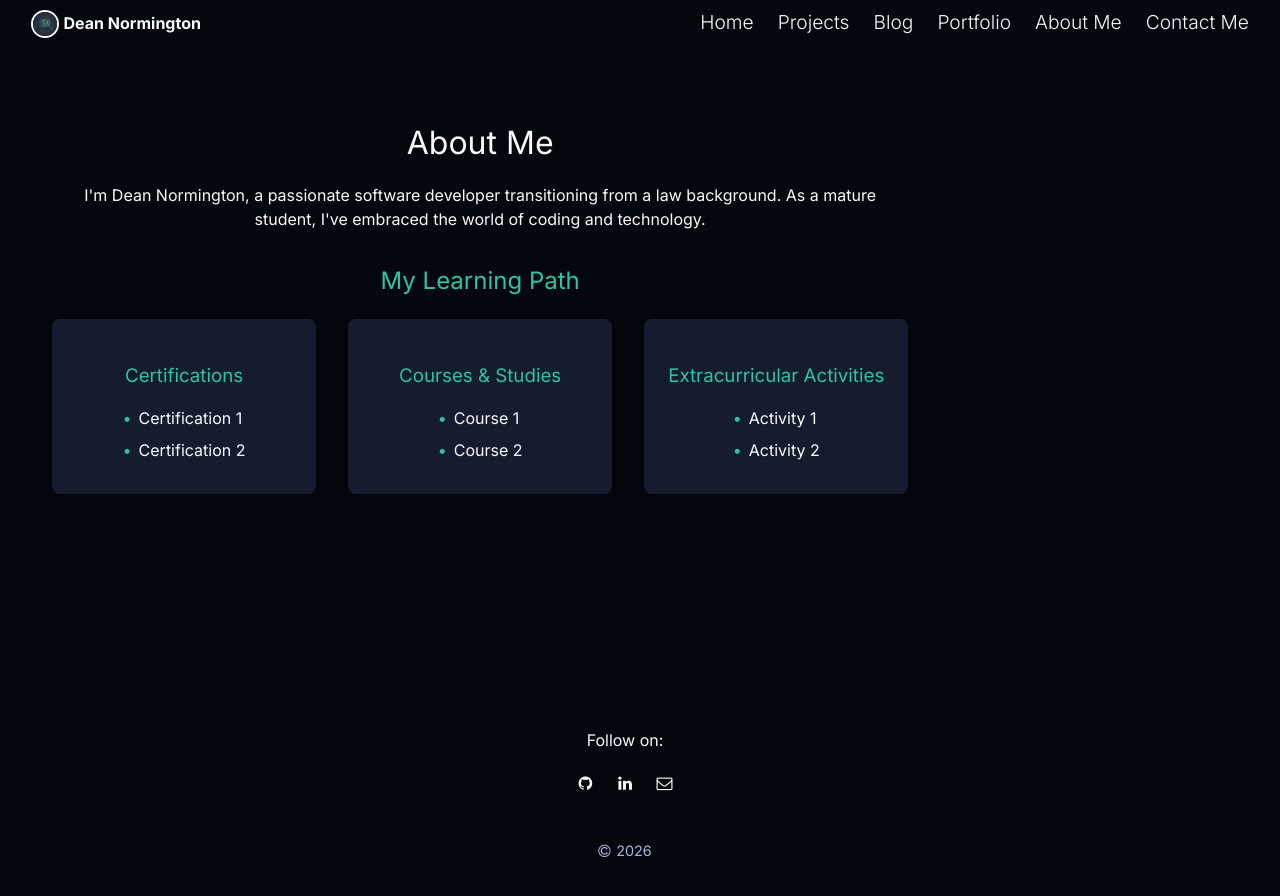
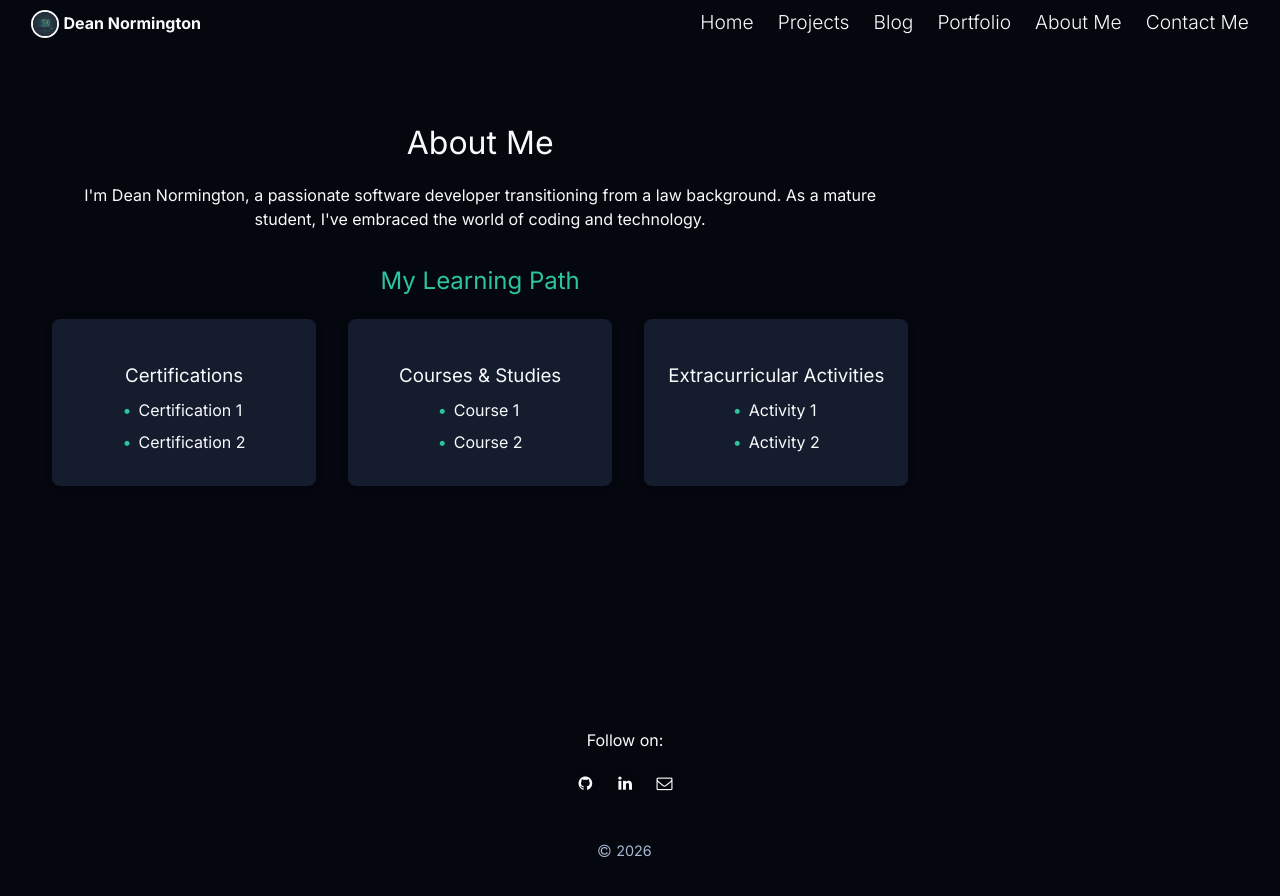
Before and after one commit to dean-js/dnormingtonlaw.uk, a Jekyll site: the page built from about.md, in a window 1280 px wide. Shown: the top 896 px of the page. Built offline with Jekyll 4.4.1, drawn with Linux system fonts in a browser that asks for light colours.

Commit message:
Make About page learning cards match project cards (size, alignment, heading styles)

```diff
--- a/assets/css/main.css
+++ b/assets/css/main.css
@@ -1737,7 +1737,7 @@ a.newer-posts:hover {
   grid-template-columns: repeat(auto-fit, minmax(250px, 1fr));
   grid-auto-rows: 1fr;
   gap: 2rem;
-  max-width: 1000px;
+  max-width: 1200px;
   margin: 0 auto;
 }
 
@@ -1762,8 +1762,8 @@ a.newer-posts:hover {
 }
 
 .learning-item h3 {
-  color: #2bc5a0;
-  margin-bottom: 1rem;
+  color: #f8fafc;
+  margin-bottom: 0.5rem;
 }
 
 .learning-item ul {
@@ -1772,6 +1772,7 @@ a.newer-posts:hover {
   margin: 0 auto;
   display: inline-block;
   text-align: left;
+  max-width: 90%;
 }
 
 .learning-item li {
```
Also changed, not shown: assets/css/scss/parts/_home-page.scss (+4 -3 lines).
